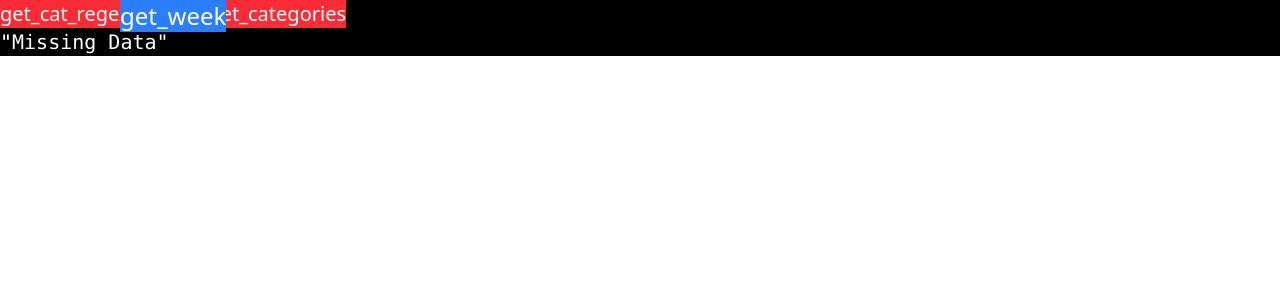
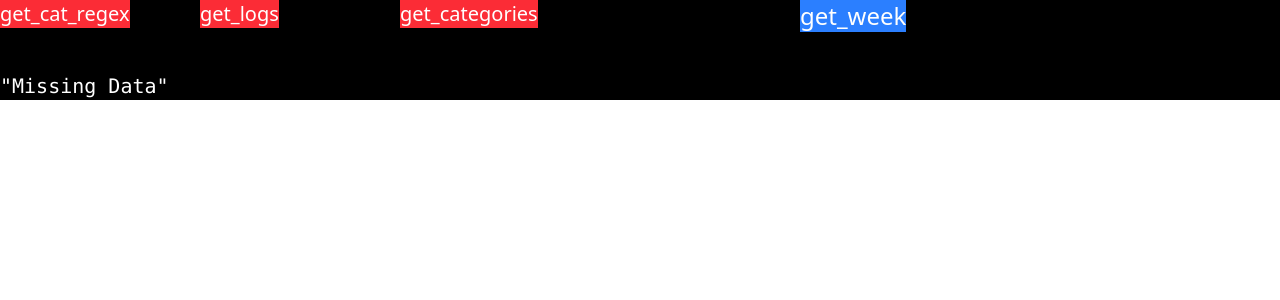
Before and after one commit to Tariq-Sekhri/time_tracker, a React (Vite) app: page / in a window 1280 px wide. Shown: the top 300 px of the page. Built offline with nearby package versions, Linux system fonts and the light colour scheme.

Commit message:
added invokeWithResult

```diff
--- a/src/App.tsx
+++ b/src/App.tsx
@@ -2,6 +2,7 @@ import {useState} from "react";
 import {invoke} from "@tauri-apps/api/core";
 import "./App.css";
 import {get_logs, Log} from "./api/Log.ts";
+import {get_categories, Category} from "./api/Category.ts";
 import {AppError, Result} from "./types/types.ts";
 
 function App() {
@@ -42,10 +43,14 @@ function App() {
         }
     }
 
-    async function get_categories() {
-        const data: any = await invoke("get_categories");
-        console.log(data);
-        setDisplayText(data);
+    async function getCategories() {
+        const result: Result<Category[], AppError> = await get_categories();
+        if (result.success) {
+            setDisplayText(result.data);
+        } else {
+            setDisplayText(JSON.stringify(result.error));
+            console.error(result.error);
+        }
     }
 
     async function getWeek() {
@@ -61,10 +66,13 @@ function App() {
 
     return (
         <main className="bg-black text-white">
-            <button className="bg-red-500 text-xl" onClick={get_cat_regex}>get_cat_regex</button>
-            <button className="bg-red-500 text-xl" onClick={getLogs}>get_logs</button>
-            <button className="bg-red-500 text-xl" onClick={get_categories}>get_categories</button>
-            <button className="bg-blue-500 text-2xl fixed left-30 top-0" onClick={getWeek}>get_week</button>
+            <button className="bg-red-500 text-xl fixed left-0 top-0" onClick={get_cat_regex}>get_cat_regex</button>
+            <br/>
+            <button className="bg-red-500 text-xl  fixed left-50 top-0" onClick={getLogs}>get_logs</button>
+            <br/>
+            <button className="bg-red-500 text-xl  fixed left-100 top-0" onClick={getCategories}>get_categories</button>
+            <br/>
+            <button className="bg-blue-500 text-2xl fixed left-200 top-0" onClick={getWeek}>get_week</button>
             <div>
                 <pre className="text-xl">{JSON.stringify(displayText, null, 2)}</pre>
             </div>
--- /dev/null
+++ b/src/api/Category.ts
@@ -0,0 +1,11 @@
+import {AppError, invokeWithResult, Result} from "../types/types.ts";
+
+export type Category = {
+    id: number,
+    name: string,
+    priority: number
+}
+
+export async function get_categories(): Promise<Result<Category[], AppError>> {
+    return invokeWithResult<Category[]>("get_categories");
+}
--- a/src/api/Log.ts
+++ b/src/api/Log.ts
@@ -1,5 +1,5 @@
 import {invoke} from "@tauri-apps/api/core";
-import {AppError, Result} from "../types/types.ts";
+import {AppError, Result, invokeWithResult} from "../types/types.ts";
 
 export type Log = {
     id: number,
@@ -8,15 +8,10 @@ export type Log = {
     duration: number,
 }
 
-export async function delete_log_by_id(id: number): Promise<null | Error> {
-    return await invoke("delete_log_by_id", {id});
+export async function delete_log_by_id(id: number): Promise<Result<null, AppError>> {
+    return invokeWithResult<null>("delete_log_by_id", {id});
 }
 
 export async function get_logs(): Promise<Result<Log[], AppError>> {
-    let res: Log[] | AppError = await invoke("get_logs");
-    if ("type" in res) {
-        return {success: false, error: res};
-    }
-    return {success: true, data: res};
-
+    return invokeWithResult<Log[]>("get_logs");
 }
--- a/src/types/types.ts
+++ b/src/types/types.ts
@@ -1,18 +1,26 @@
+import {invoke} from "@tauri-apps/api/core";
+
+
 export type Result<D, E> =
     { success: true, data: D } |
     { success: false, error: E };
 
+export async function invokeWithResult<T>(
+    command: string,
+    args?: Record<string, any>
+): Promise<Result<T, AppError>> {
+    const res: T | AppError = await invoke(command, args);
+    if (res != null && typeof res == "object" && "type" in res) {
+        return {success: false, error: res};
+    }
+    return {success: true, data: res};
+}
 
 export type AppError =
     | { type: "Db"; data: string }
     | { type: "NotFound" }
     | { type: "Other"; data: string };
 
-export type Category = {
-    id: number,
-    name: string,
-    priority: number
-}
 
 export type CategoryRegex = {
     id: number,
```
